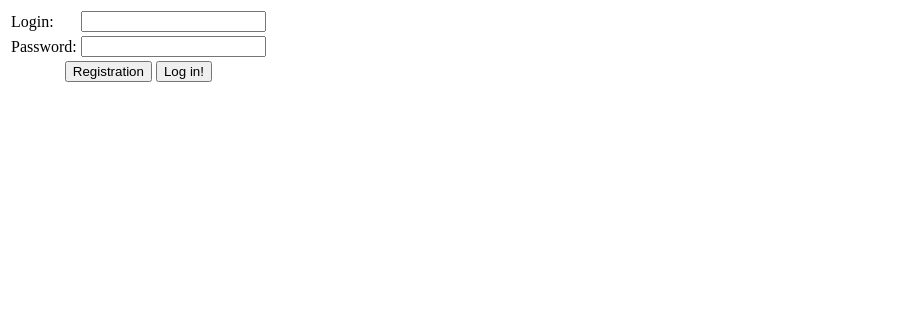
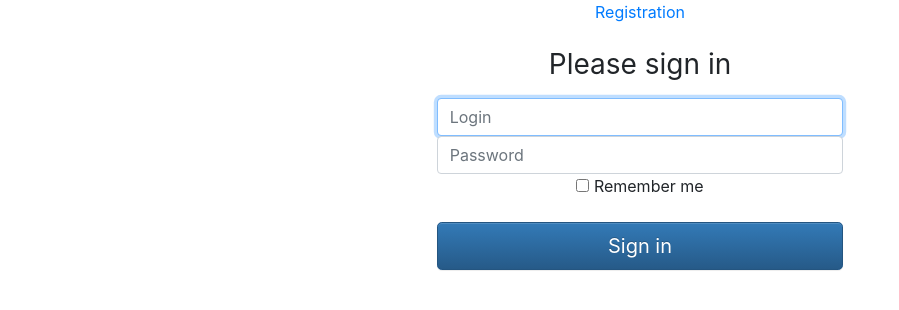
Before and after one commit to RB387/GorbInDocks, a Flask app: page / in a window 1280 px wide. Shown: the top 310 px of the page, without its empty margins (0-899 px from the left). Run offline with Flask 2, Linux system fonts and the light colour scheme; some libraries are stand-ins or nearby versions.

Commit message:
visual update

```diff
--- a/templates/main.html
+++ b/templates/main.html
@@ -1,8 +1,23 @@
 <!DOCTYPE html>
-<html>
-    <body>
-        <form action="{{ url_for('index') }}" method="post" name="login_form">
-            <table>
+<html lang="en">
+<head>
+  <meta charset="utf-8">
+	<meta name="viewport" content="width=device-width, initial-scale=1, shrink-to-fit=no">
+	  <title></title>
+
+		<link rel="stylesheet" href="https://stackpath.bootstrapcdn.com/bootstrap/4.3.1/css/bootstrap.min.css">
+     <link rel="stylesheet" href="https://maxcdn.bootstrapcdn.com/bootstrap/3.3.7/css/bootstrap-theme.min.css">
+</head>
+
+<body class="text-center">
+  <a href="reg">Registration</a>
+
+  <form  class="form-signin" action="{{ url_for('index') }}" method="post">
+     <div class=container"><br>
+       <div class="row align-items-center justify-content-center">
+       <div class="col-md-4">
+          <!--
+              <table>
                 <tr>
                   <td> Login: </td>
                   <td><label> <input  type="text" name="login" required> </label></td>
@@ -13,16 +28,55 @@
                 </tr>
                 <tr>
                     <td colspan="2" style="text-align: center">
+                        <input type="submit" name="btn_submit_authorization"  value="Log in!">
                         <input value="Registration" type="button" onclick="location.href='reg'"/>
-                        <input type="submit" name="btn_submit_authorization"  value="Log in!">
+
 
                     </td>
                 </tr>
-            </table>
+            </table> -->
+
+            <h1 class="h3 mb-3 font-weight-normal">Please sign in</h1>
+
+            <label  class="sr-only">login</label>
+			         <input type="text"  class="form-control"
+                placeholder="Login" name="login" required autofocus>
+
+  			   <label  class="sr-only">password</label>
+			           <input type="password"   class="form-control"
+                placeholder="Password" name="password" required>
+
+		 	      <div class="checkbox mb-3">
+			  	   <label>
+			    	       <input type="checkbox" value="remember-me"> Remember me
+			       </label>
+			      </div>
+		       	<button class="btn btn-lg btn-primary btn-block" type="submit" name="btn_submit_authorization">Sign in</button>
+
+		      <!--	<p class="mt-5 mb-3 text-muted">&copy;</p>
+            This is thing to make a little gray inscription at the bottom of the page-->
+            </div>
             {% if bad_auth %}
                 <span style="color: #ff0000;">Wrong login or password!</span>
             {% endif %}
+          </div>
+              </div>
         </form>
 
+
+
     </body>
+    <script src="https://code.jquery.com/jquery-3.3.1.slim.min.js"></script>
+    <script src="https://code.jquery.com/jquery-3.4.1.min.js"></script>
+
+    <script src="https://cdnjs.cloudflare.com/ajax/libs/popper.js/1.14.7/umd/popper.min.js"></script>
+
+    <script src="https://stackpath.bootstrapcdn.com/bootstrap/4.3.1/js/bootstrap.min.js"></script>
+
+
+
+
+
+
+
 </html>
```
